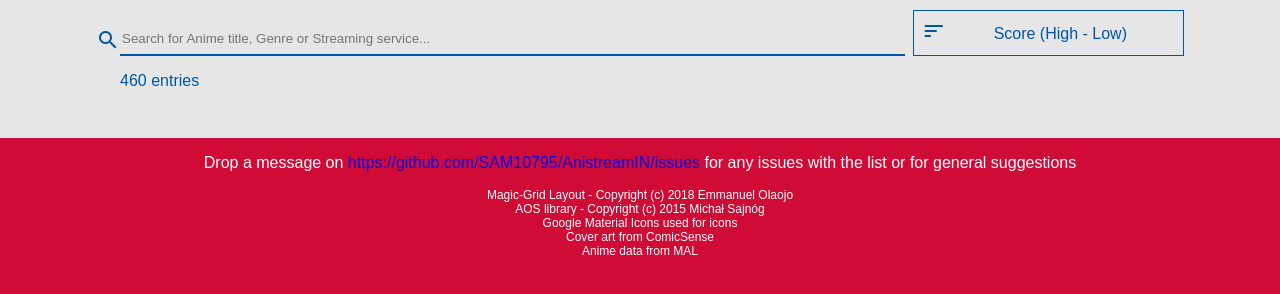
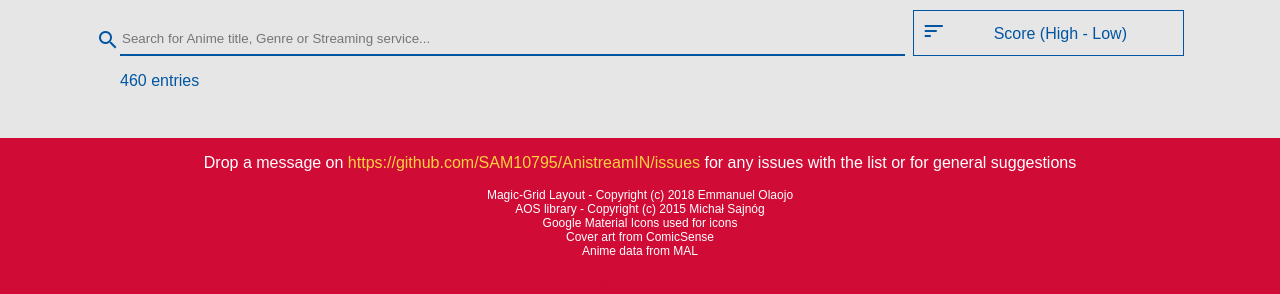
Before and after one commit to SAM10795/AnistreamIN, a plain HTML site: page index.html in a window 1280 px wide. Shown: the part 822-1116 px from the top of the page. Drawn offline with nearby package versions, Linux system fonts and the light colour scheme; a script that the page names is missing.

Commit message:
Fixed repo link color

```diff
--- a/index.html
+++ b/index.html
@@ -46,7 +46,7 @@
 </div>
 
 <div class = "footer">
-	<p style="margin-bottom: 16px">Drop a message on <a href="https://github.com/SAM10795/AnistreamIN/issues">https://github.com/SAM10795/AnistreamIN/issues</a> for any issues with the list or for general suggestions</p>
+	<p style="margin-bottom: 16px">Drop a message on <a style="color: var(--colorYellow);" href="https://github.com/SAM10795/AnistreamIN/issues">https://github.com/SAM10795/AnistreamIN/issues</a> for any issues with the list or for general suggestions</p>
 	<p style="font-size:12px;">Magic-Grid Layout - Copyright (c) 2018 Emmanuel Olaojo</p>
 	<p style="font-size:12px;">AOS library - Copyright (c) 2015 Michał Sajnóg</p>
 	<p style="font-size:12px;">Google Material Icons used for icons</p>
```
